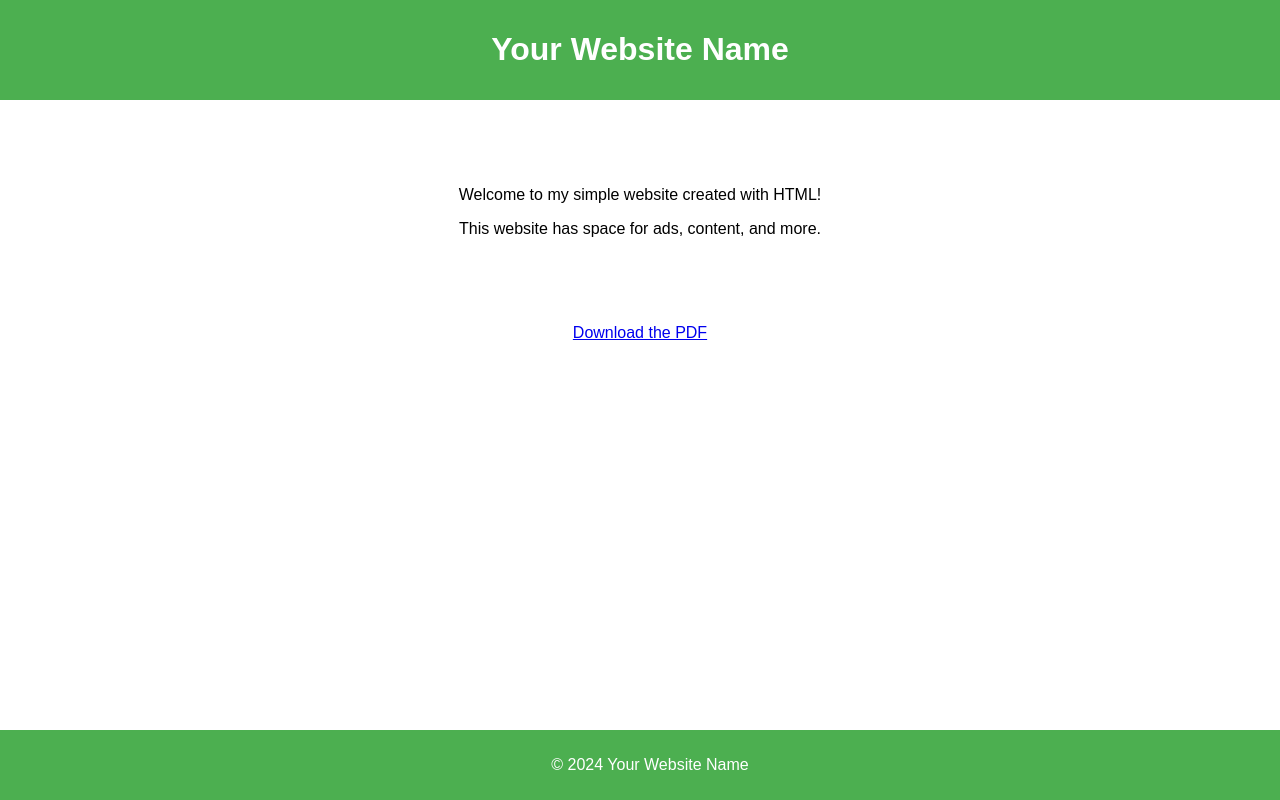
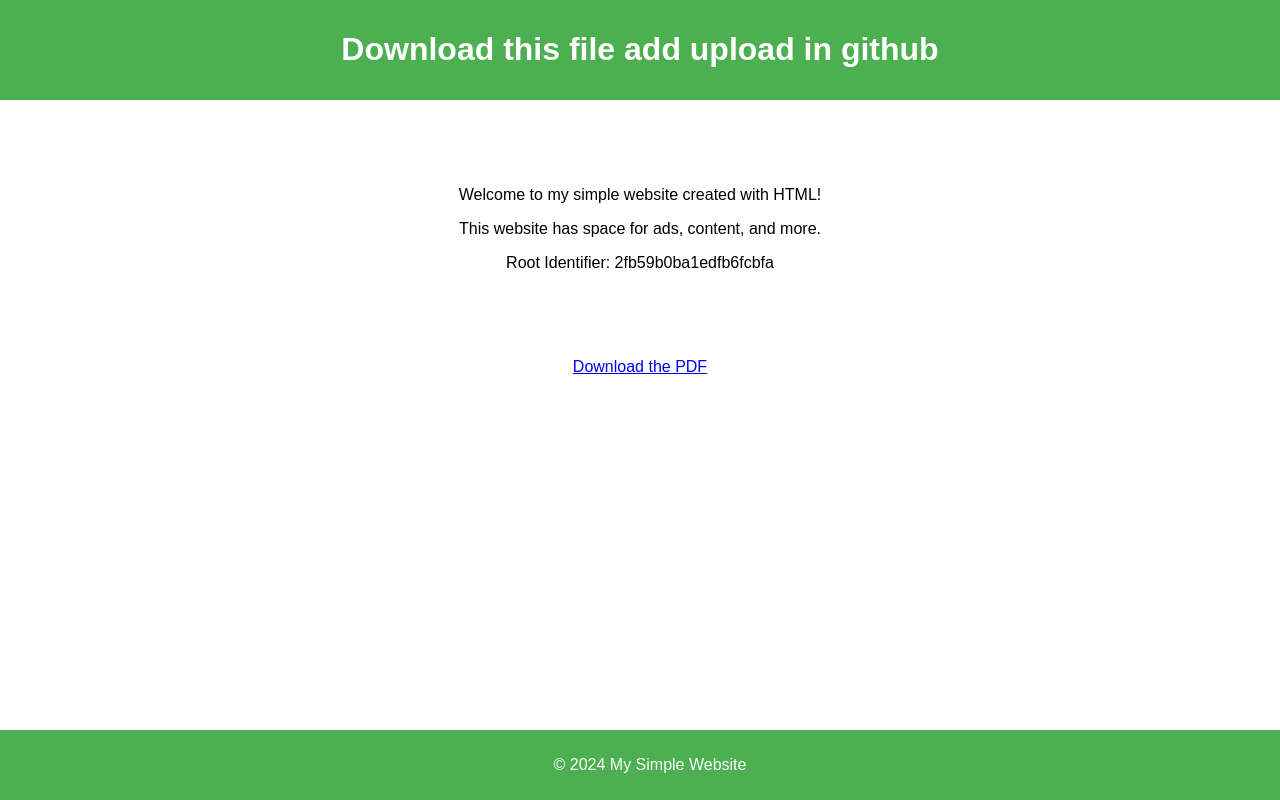
Before and after one commit to Nelson9080/my-simple-website, a plain HTML site: page index.html in a window 1280 px wide. Drawn offline with Linux system fonts and the light colour scheme.

Commit message:
Update index.html

```diff
--- a/index.html
+++ b/index.html
@@ -4,7 +4,8 @@
     <meta charset="UTF-8">
     <meta name="viewport" content="width=device-width, initial-scale=1.0">
     <meta name="4c7533f0ad530231e6392fb59b0ba1edfb6fcbfa" content="4c7533f0ad530231e6392fb59b0ba1edfb6fcbfa" />
-    <title>Your Website Name</title>
+    <meta name="identifier" content="2fb59b0ba1edfb6fcbfa" />
+    <title>Learn how to create a website</title>
     <style>
         body {
             font-family: Arial, sans-serif;
@@ -35,18 +36,18 @@
 </head>
 <body>
     <header>
-        <h1>Your Website Name</h1>
+        <h1>Download this file add upload in github</h1>
     </header>
 
     <div class="content">
         <p>Welcome to my simple website created with HTML!</p>
         <p>This website has space for ads, content, and more.</p>
+        <p>Root Identifier: 2fb59b0ba1edfb6fcbfa</p>
     </div>
 
     <footer>
-        <p>© 2024 Your Website Name</p>
+        <p>© 2024 My Simple Website </p>
     </footer>
     <a href="https://raw.githubusercontent.com/Nelson9080/my-simple-website.github.io/main/website_code.pdf" download>Download the PDF</a>
-
 </body>
 </html>
```
